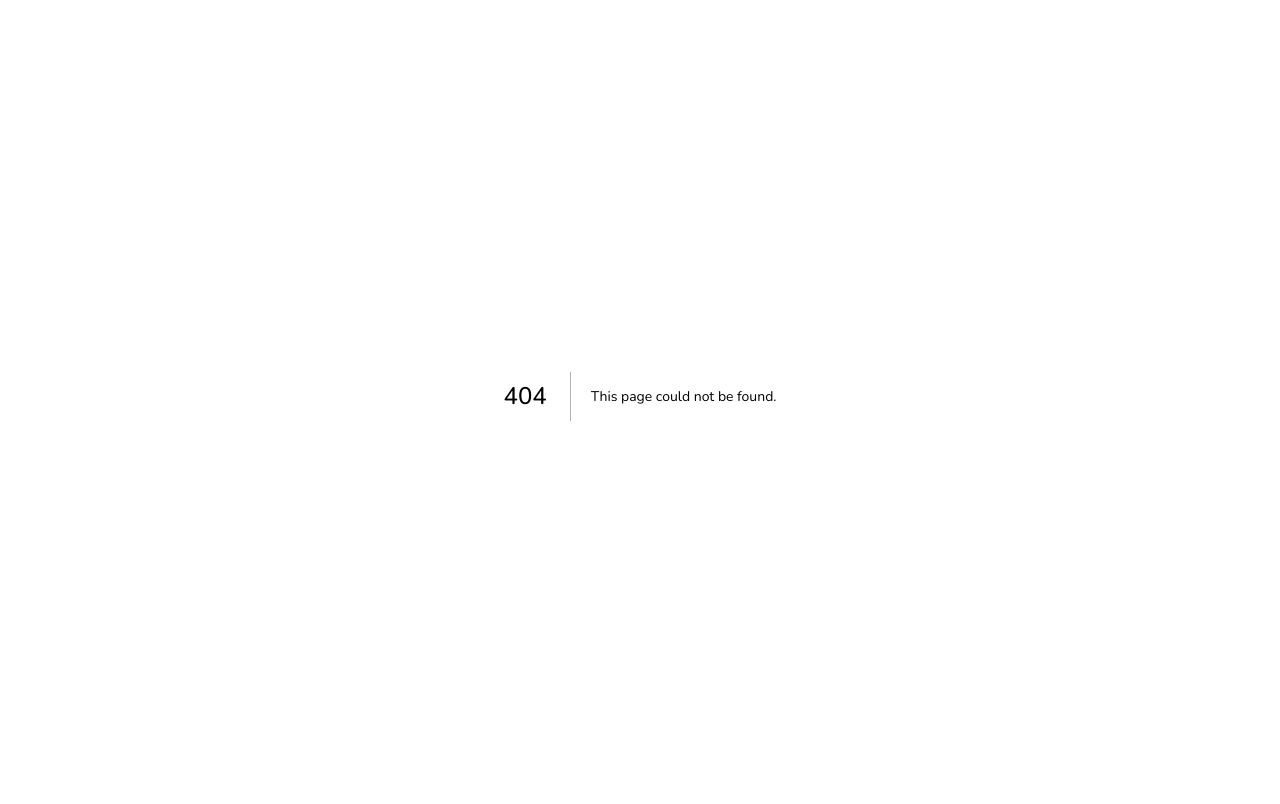
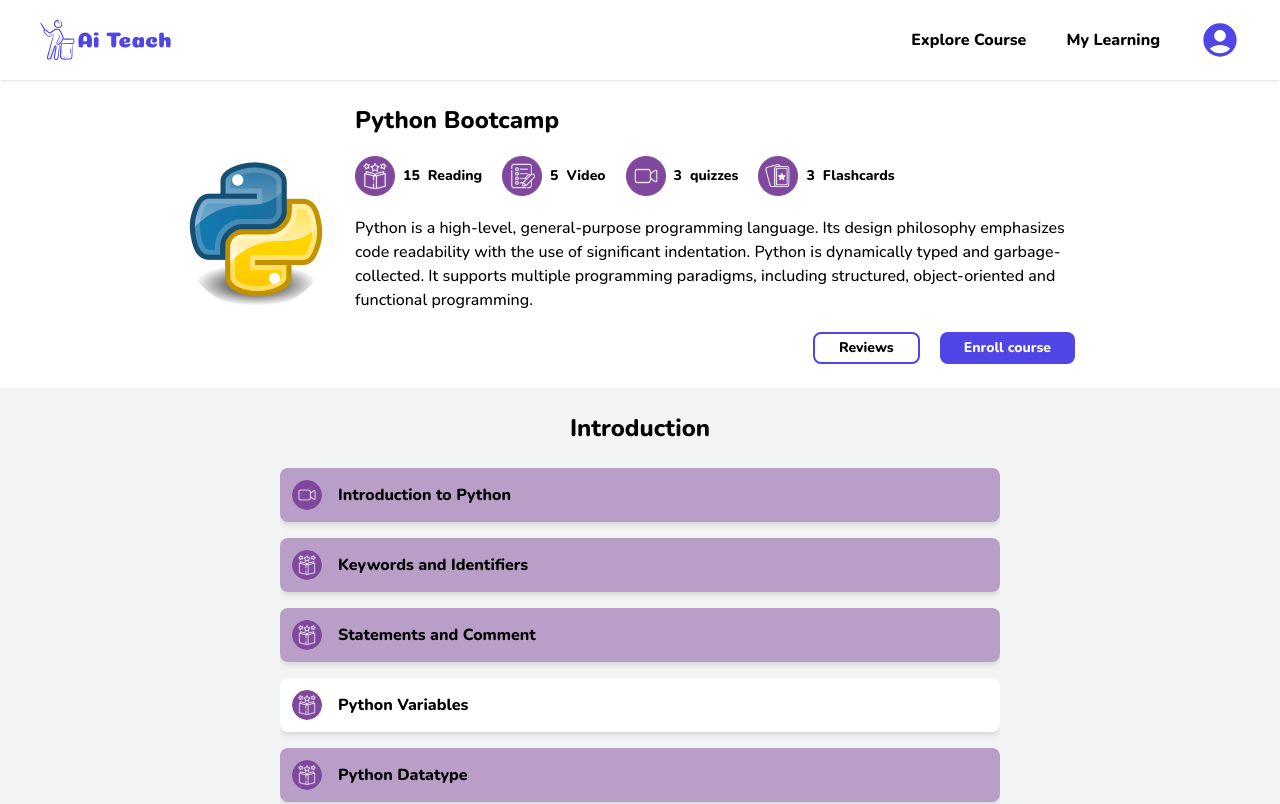
Before and after one commit to shadowbladk/ai-teach, a Next.js app: page /coursePage in a window 1280 px wide. Before the commit this address had no page. Shown: the top 804 px of the page. Built offline with nearby package versions, Linux system fonts and the light colour scheme.

Commit message:
change file name

```diff
--- a/src/components/CourseHero.tsx
+++ b/src/components/CourseHero.tsx
@@ -67,16 +67,12 @@ const CourseHero: React.FC<CourseHeroProps> = ({
             {courseDescription}
           </p>
           <div className="w-full flex grid-row-2 gap-5 justify-center lg:justify-end">
-            <Link href="/course-detail">
             <button className="rounded-lg bg-white max-h-10 px-6 py-1 border-2 border-primary text-xs font-semibold text-black lg:text-sm">
               Reviews
             </button>
-            </Link>
-            <Link href="/course-detail">
             <button className="rounded-lg bg-primary max-h-10 px-6 py-1 text-xs font-semibold text-white lg:text-sm">
               Enroll course
             </button>
-            </Link>
           </div>
         </div>
       </section>
--- a/src/pages/courseDetail.tsx
+++ /dev/null
@@ -1,85 +0,0 @@
-import Link from "next/link";
-import CourseHero from "@/components/CourseHero";
-import Round from "@/components/Round";
-import CourseBox from "@/components/CourseBox";
-
-import quizicon from "@/assets/quiz-icon.svg";
-import videoicon from "@/assets/video-icon.svg";
-import fcicon from "@/assets/fc-icon.svg";
-import readingicon from "@/assets/reading-icon.svg";
-import Python from "@/assets/python.svg";
-
-import Navbar from "../components/Navbar";
-import Footer from "../components/Footer";
-
-export default function CourseDetail() {
-  const courseData = [
-    { type: "video", title: "Introduction to Python", isLearn: true },
-    { type: "reading", title: "Keywords and Identifiers", isLearn: true },
-    { type: "reading", title: "Statements and Comment", isLearn: true },
-    { type: "reading", title: "Python Variables", isLearn: false },
-    { type: "reading", title: "Python Datatype", isLearn: true },
-    { type: "video", title: "Python Datatype", isLearn: true },
-    { type: "video", title: "Python Type Conversion", isLearn: false },
-    { type: "quiz", title: "Quiz 1 - Review Chapter 1", isLearn: true },
-    { type: "flashcard", title: "Flashcard - Chapter 1", isLearn: true },
-  ];
-
-  const courseHeroData = {
-    courseName: "Python Bootcamp",
-    coursePicture: Python,
-    courseDescription:
-      "Python is a high-level, general-purpose programming language. Its design philosophy emphasizes code readability with the use of significant indentation. Python is dynamically typed and garbage-collected. It supports multiple programming paradigms, including structured, object-oriented and functional programming. ",
-    reading: 15,
-    video: 5,
-    quiz: 3,
-    flashcard: 3,
-  };
-
-  const getIconUrl = (type: any) => {
-    switch (type) {
-      case "video":
-        return videoicon;
-      case "reading":
-        return readingicon;
-      case "quiz":
-        return quizicon;
-      case "flashcard":
-        return fcicon;
-      default:
-        return;
-    }
-  };
-
-  return (
-    <>
-      <div className="flex flex-col w-screen">
-        <Navbar />
-        <div className="flex w-screen">
-          <CourseHero {...courseHeroData} />
-        </div>
-        <div className="p-6">
-          <h1 className="text-2xl font-extrabold text-black text-center">
-            Introduction
-          </h1>
-        </div>
-        <></>
-        <div className="w-full justify-center px-6">
-          <div className="max-w-[720px] mx-auto flex flex-wrap justify-center">
-            {courseData.map((course, index) => (
-              <CourseBox
-                key={index}
-                imageUrl={getIconUrl(course.type)}
-                title={course.title}
-                isLearn={course.isLearn}
-              />
-            ))}
-          </div>
-        </div>
-        <div className="mt-20">
-          <Footer />
-        </div>
-      </div>
-    </>
-  );
-}
--- /dev/null
+++ b/src/pages/coursePage.tsx
@@ -0,0 +1,131 @@
+import Link from "next/link";
+import CourseHero from "@/components/CourseHero";
+import Round from "@/components/Round";
+import CourseBox from "@/components/CourseBox";
+
+import quizicon from "@/assets/quiz-icon.svg";
+import videoicon from "@/assets/video-icon.svg";
+import fcicon from "@/assets/fc-icon.svg";
+import readingicon from "@/assets/reading-icon.svg";
+import Python from "@/assets/python.svg";
+
+import Navbar from "../components/Navbar";
+import Footer from "../components/Footer";
+
+export default function CourseDetail() {
+  const getIconUrl = (type: any) => {
+    switch (type) {
+      case "video":
+        return videoicon;
+      case "reading":
+        return readingicon;
+      case "quiz":
+        return quizicon;
+      case "flashcard":
+        return fcicon;
+      default:
+        return;
+    }
+  };
+  const uniqueSections = Array.from(
+    new Set(courseData.coursedata.map((item) => item.section))
+  );
+  return (
+    <>
+      <div className="flex flex-col w-screen">
+        <Navbar />
+        <div className="flex w-screen">
+          <CourseHero {...courseData} />
+        </div>
+        <div className="p-6">
+          <h1 className="text-2xl font-extrabold text-black text-center">
+            Introduction
+          </h1>
+        </div>
+        <></>
+        <div className="w-full justify-center px-6">
+          <div className="max-w-[720px] mx-auto flex flex-wrap justify-center">
+            {courseData.coursedata.map((course, index) => (
+              <CourseBox
+                key={index}
+                imageUrl={getIconUrl(course.type)}
+                title={course.title}
+                isLearn={course.isLearn}
+              />
+            ))}
+          </div>
+        </div>
+        <div className="mt-20">
+          <Footer />
+        </div>
+      </div>
+    </>
+  );
+}
+
+const courseData = {
+  courseName: "Python Bootcamp",
+  coursePicture: Python,
+  courseDescription:
+    "Python is a high-level, general-purpose programming language. Its design philosophy emphasizes code readability with the use of significant indentation. Python is dynamically typed and garbage-collected. It supports multiple programming paradigms, including structured, object-oriented and functional programming. ",
+  reading: 15,
+  video: 5,
+  quiz: 3,
+  flashcard: 3,
+  coursedata: [
+    {
+      section: "Introduction",
+      type: "video",
+      title: "Introduction to Python",
+      isLearn: true,
+    },
+    {
+      section: "Introduction",
+      type: "reading",
+      title: "Keywords and Identifiers",
+      isLearn: true,
+    },
+    {
+      section: "Introduction",
+      type: "reading",
+      title: "Statements and Comment",
+      isLearn: true,
+    },
+    {
+      section: "Introduction",
+      type: "reading",
+      title: "Python Variables",
+      isLearn: false,
+    },
+    {
+      section: "Review",
+      type: "reading",
+      title: "Python Datatype",
+      isLearn: true,
+    },
+    {
+      section: "Review",
+      type: "video",
+      title: "Python Datatype",
+      isLearn: true,
+    },
+    {
+      section: "Review",
+      type: "video",
+      title: "Python Type Conversion",
+      isLearn: false,
+    },
+    {
+      section: "Review",
+      type: "quiz",
+      title: "Quiz 1 - Review Chapter 1",
+      isLearn: true,
+    },
+    {
+      section: "Review",
+      type: "flashcard",
+      title: "Flashcard - Chapter 1",
+      isLearn: true,
+    },
+  ],
+};
```
Lines whose indentation alone changed are shown as unchanged.
